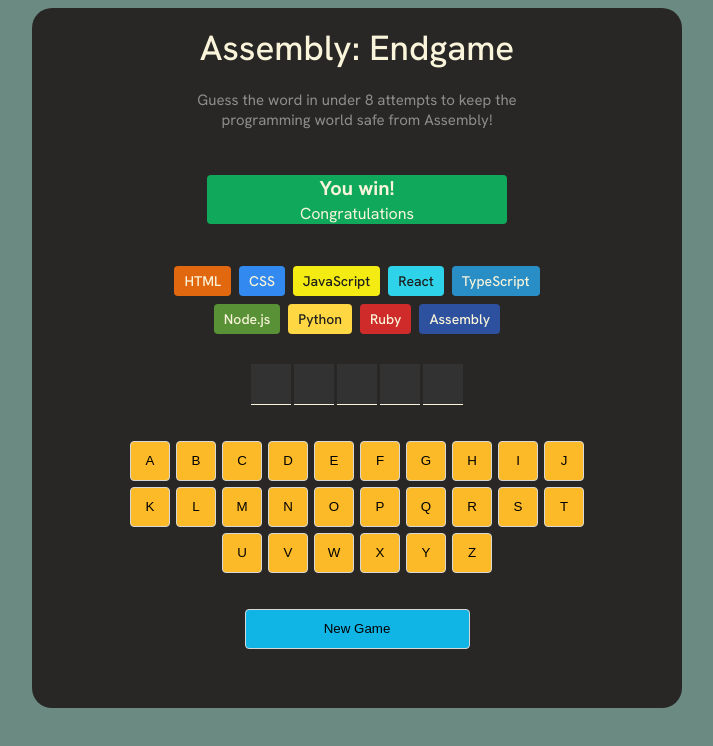
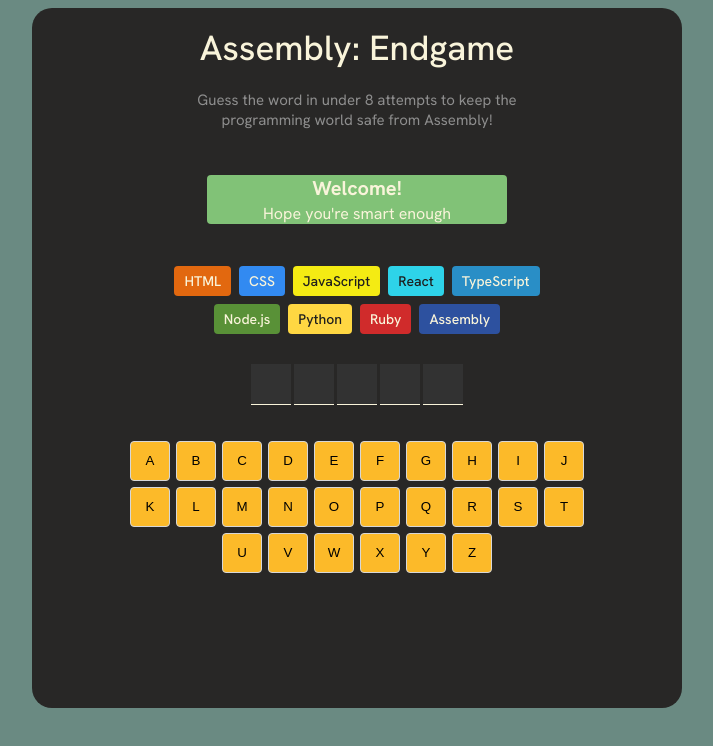
Before and after one commit to DarshWala/Assembly-Endgame, a React (Vite) app: page / in a window 1280 px wide. Shown: the top 746 px of the page, without its empty margins (283-996 px from the left). Built offline with nearby package versions, Linux system fonts and the light colour scheme.

Commit message:
added status for each position

```diff
--- a/components/GameContainer.jsx
+++ b/components/GameContainer.jsx
@@ -7,8 +7,25 @@
 
 export default function GameContainer() {
   const [currentWord, SetCurrentWord] = React.useState("react");
+  const characters = [...currentWord];
 
   const [guessedLetters, setGuessedLetters] = React.useState([]);
+
+  const letters = "abcdefghijklmnopqrstuvwxyz";
+  const lettersArray = [...letters];
+
+  const wrongGuessesCount = guessedLetters.filter(
+    (letter) => !currentWord.includes(letter),
+  ).length;
+
+
+
+
+  const isGameWon = currentWord.split("").
+    every(letter => guessedLetters.includes(letter))
+  const isGameLost = (wrongGuessesCount >= languages.length - 1)
+  const isGameOver = isGameWon || isGameLost
+
 
   function guessed(letter, index) {
     setGuessedLetters((prevLetters) =>
@@ -16,12 +33,10 @@
     );
   }
 
-  const wrongGuessesCount = guessedLetters.filter(
-    (letter) => !currentWord.includes(letter),
-  ).length;
-  console.log(wrongGuessesCount);
 
-  // The language elements
+
+
+  //------ language chips --------------------//
   const languageElements = languages.map((lang, index) => {
     const isLanguageLost = index < wrongGuessesCount
 
@@ -36,23 +51,10 @@
       );
     });
 
-  const characters = [...currentWord];
 
-  const stylesForChar = {
-    display: "flex",
-    justifyContent: "center",
-    alignItems: "center",
-    backgroundColor: "#323232",
-    color: "#F9F4DA",
-    width: "40px",
-    height: "40px",
-    borderBottom: "1px solid #F9F4DA",
-    fontSize: "1.125rem",
-  };
+//------ language chips finish --------------------//
 
-  const letters = "abcdefghijklmnopqrstuvwxyz";
-  const lettersArray = [...letters];
-
+  // ------- keyboard -------------------------------------------------//
   const buttonsForKeyboard = lettersArray.map((letter, index) => {
     const isGuessed = guessedLetters.includes(letter);
     const isCorrect = isGuessed && currentWord.includes(letter);
@@ -70,6 +72,21 @@
     );
   });
 
+  //-------keyboard finish --------------------------------------------------//
+
+
+  //-------missing word -----------------------------------------------------//
+  const stylesForChar = {
+    display: "flex",
+    justifyContent: "center",
+    alignItems: "center",
+    backgroundColor: "#323232",
+    color: "#F9F4DA",
+    width: "40px",
+    height: "40px",
+    borderBottom: "1px solid #F9F4DA",
+    fontSize: "1.125rem",
+  };
   const wordDisplay = characters.map((char, index) => (
     <span key={index} style={stylesForChar}>
       {guessedLetters.includes(char) && characters.includes(char)
@@ -77,19 +94,91 @@
         : ""}
     </span>
   ));
+//-------missing word finish -----------------------------------------------------//
+
+let classForStatus = "default";
+let statusHeading = "Welcome!";
+let statusPara = "Hope you're smart enough"
+
+if(wrongGuessesCount === 1){
+  classForStatus = "one-wrong"
+  statusHeading = "First Strike"
+  statusPara = "You can do without HTML can't you"
+}
+
+if(wrongGuessesCount === 2){
+  classForStatus = "two-wrong"
+  statusHeading = "Heyy! Think"
+  statusPara = "Farewell CSS and HTML🫡"
+}
+
+if(wrongGuessesCount === 3){
+  classForStatus = "three-wrong"
+  statusHeading = "Ouch!!"
+  statusPara = "There go the basics of web dev"
+}
+
+if(wrongGuessesCount === 4){
+  classForStatus = "four-wrong"
+  statusHeading = "Getting dangerous"
+  statusPara = "You're halfway, if you even realise that."
+}
+
+if(wrongGuessesCount === 5){
+  classForStatus = "five-wrong"
+  statusHeading = "You should quit"
+  statusPara = "Your language pool is shrinking fast."
+}
+
+if(wrongGuessesCount === 6){
+  classForStatus = "six-wrong"
+  statusHeading = "Close call"
+  statusPara = "Almost out of luck!"
+}
+
+if(wrongGuessesCount === 7){
+  classForStatus = "seven-wrong"
+  statusHeading = "Should've quit when I told you"
+  statusPara = "One more wrong guess and it's over."
+}
+
+
+
+
+if(isGameWon){
+  classForStatus = "game-won"
+  statusHeading = "Congratulations!"
+  statusPara = "You're not as dumb as I thought"
+}
+
+if(isGameLost){
+  classForStatus = "game-lost"
+  statusHeading = "I told you!!"
+  statusPara = "You better start learning Assembly"
+}
+
+//-----game container return--
 
   return (
     <>
       <div className="game-container">
         <GameInfo />
-        <Status />
-        <section className="languages-container">{languageElements}</section>
+
+{//-------- Status ------------//
+}        <section>
+            <div className= {classForStatus}>
+                <h2>{statusHeading}</h2>
+                <p>{statusPara}</p>
+            </div>
+        </section>
+{//-------- Status ------------//
+}        <section className="languages-container">{languageElements}</section>
         <section className="word-section">{wordDisplay}</section>
 
         {/* keyboard section */}
         <section className="keyboard">{buttonsForKeyboard}</section>
 
-        <button className="new-game">New Game</button>
+       { isGameOver && <button className="new-game">New Game</button>}
       </div>
     </>
   );
--- a/components/Status.jsx
+++ b/components/Status.jsx
@@ -1,4 +1,8 @@
 export default function Status(){
+
+    console.log();
+
+
     return (
         <main>
             <div className="status">
--- a/src/index.css
+++ b/src/index.css
@@ -40,7 +40,20 @@
     color: #8e8e8e;
 }
 
-.status{
+/* status styling starts*/
+
+.game-won,
+.game-lost,
+.one-wrong,
+.two-wrong,
+.three-wrong,
+.four-wrong,
+.five-wrong,
+.six-wrong,
+.seven-wrong,
+.eight-wrong,
+.default
+{
     background-color: #10A95B;
     width: 300px;
     height: auto;
@@ -48,17 +61,77 @@
     border-radius: 4px;
 }
 
-.status > h2{
+.game-won > h2,
+.game-lost > h2,
+.one-wrong > h2 ,
+.two-wrong > h2,
+.three-wrong > h2,
+.four-wrong > h2,
+.five-wrong > h2,
+.six-wrong > h2,
+.seven-wrong > h2,
+.eight-wrong > h2,
+.default > h2
+{
     color: #F9F4DA;
     font-size: 20px;
     margin: 0;
 }
 
-.status > p{
+.game-won > p,
+.game-lost > p,
+.one-wrong > p,
+.two-wrong > p,
+.three-wrong > p,
+.four-wrong > p,
+.five-wrong > p,
+.six-wrong > p,
+.seven-wrong > p,
+.eight-wrong > p,
+.default > p
+{
+
     color: #F9F4DA;
     font-size: 1rem;
     margin: 2px;
 }
+
+.game-lost{
+    background-color: #ff0000;
+}
+
+.default{
+    background-color: #81c277;
+}
+
+.one-wrong{
+    background-color: #FCBA29;
+}
+
+.two-wrong{
+    background-color: #fc9f23;
+}
+
+.three-wrong{
+    background-color: #fc841d ;
+}
+
+.four-wrong{
+    background-color: #fd6a17;
+}
+
+.five-wrong{
+    background-color: #fd4f11;
+}
+
+.six-wrong{
+    background-color: #fe350b;
+}
+
+.seven-wrong{
+    background-color: #fe1a05;
+}
+
 
 .languages-container{
     display: flex;
```
Lines whose indentation alone changed are shown as unchanged.
